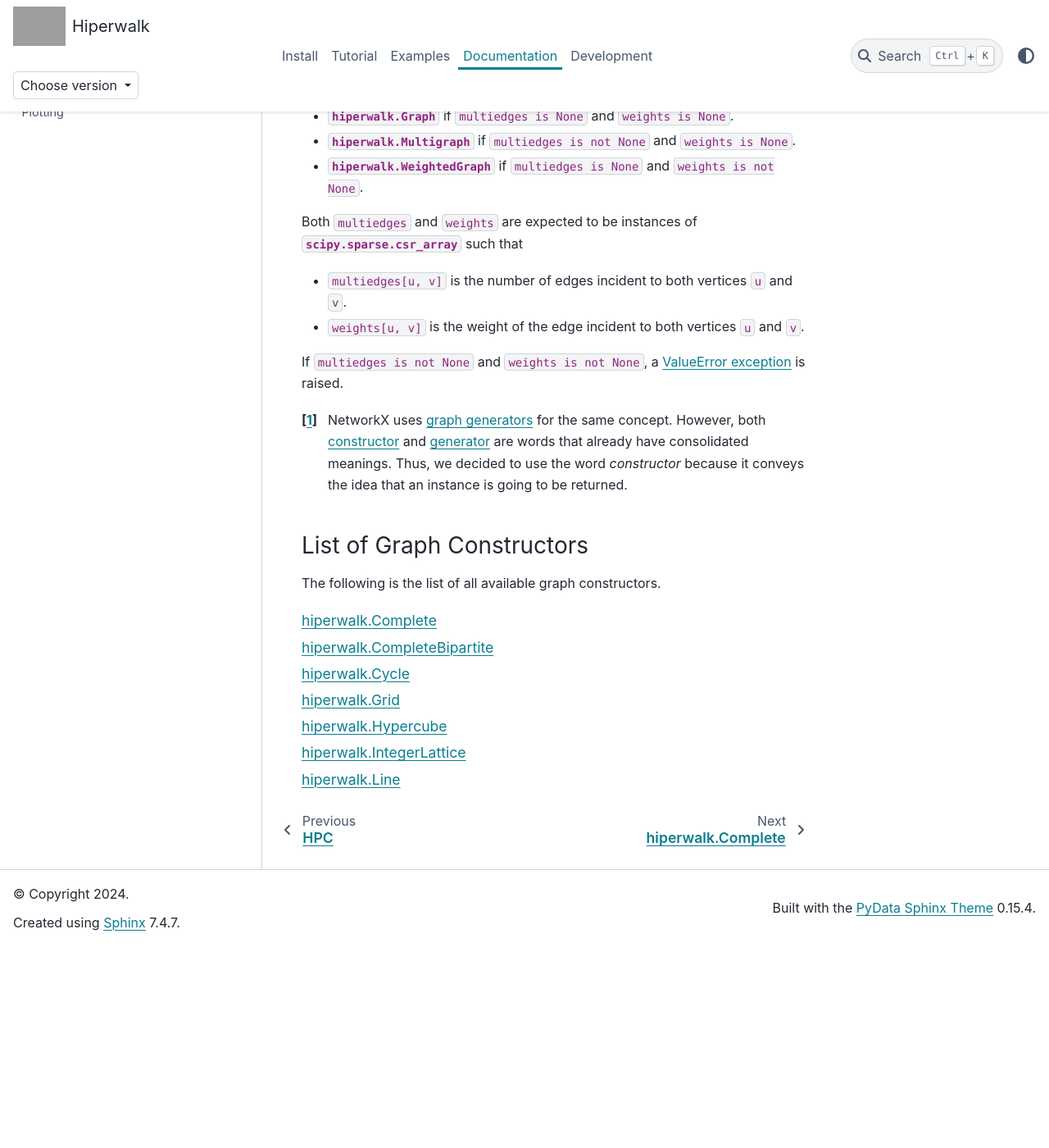
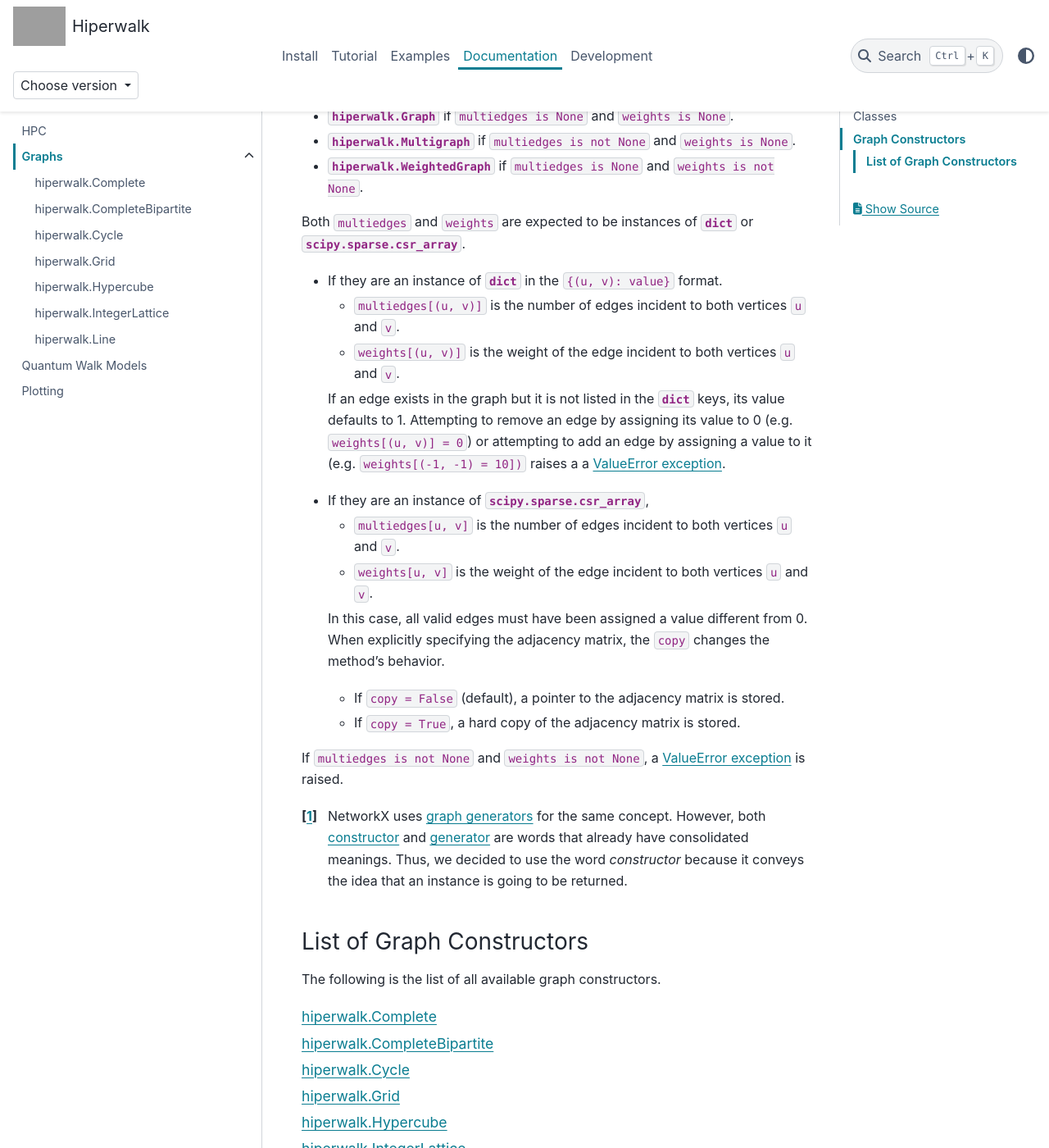
Before and after one commit to hiperwalk/hiperwalk, a Sphinx documentation site: the page built from docs/documentation/graph.rst, in a window 1280 px wide and 1400 px high, scrolled down 884 px. Shown: the whole window at 82% size. Built offline with Sphinx 7.4.7 and the PyData theme 0.15.4, drawn with Linux system fonts in a browser that asks for light colours; before the commit the page ends 2038 px from its top, so only the background shows below that; grey boxes are pictures that could not be loaded.

Commit message:
Update graph constructors' docs

```diff
--- a/docs/documentation/graph.rst
+++ b/docs/documentation/graph.rst
@@ -55,12 +55,45 @@ Every graph constructor returns an instance of
   and ``weights is not None``.
 
 Both ``multiedges`` and ``weights`` are expected to be
-instances of :class:`scipy.sparse.csr_array` such that
+instances of :class:`dict` or :class:`scipy.sparse.csr_array`.
 
-* ``multiedges[u, v]`` is the number of edges
-  incident to both vertices ``u`` and ``v``.
-* ``weights[u, v]`` is the weight of the edge
-  incident to both vertices ``u`` and ``v``.
+* If they are an instance of :class:`dict`
+  in the ``{(u, v): value}`` format.
+
+  * ``multiedges[(u, v)]`` is the number of edges
+    incident to both vertices ``u`` and ``v``.
+
+  * ``weights[(u, v)]`` is the weight of the edge
+    incident to both vertices ``u`` and ``v``.
+
+  If an edge exists in the graph but it is not listed in
+  the :class:`dict` keys,
+  its value defaults to 1.
+  Attempting to remove an edge by assigning its value to 0
+  (e.g. ``weights[(u, v)] = 0``) or
+  attempting to add an edge by assigning a value to it
+  (e.g. ``weights[(-1, -1) = 10])`` raises a
+  a `ValueError exception
+  <https://docs.python.org/3/library/exceptions.html#ValueError>`_.
+
+* If they are an instance of :class:`scipy.sparse.csr_array`,
+
+  * ``multiedges[u, v]`` is the number of edges
+    incident to both vertices ``u`` and ``v``.
+
+  * ``weights[u, v]`` is the weight of the edge
+    incident to both vertices ``u`` and ``v``.
+
+  In this case, all valid edges must have been assigned a
+  value different from 0.
+  When explicitly specifying the adjacency matrix,
+  the ``copy`` changes the method's behavior.
+
+  * If ``copy = False`` (default), a pointer to the
+    adjacency matrix is stored.
+
+  * If ``copy = True``, a hard copy of the
+    adjacency matrix is stored.
 
 If ``multiedges is not None`` and ``weights is not None``,
 a `ValueError exception
```
Also changed, not shown: 1 other file.
